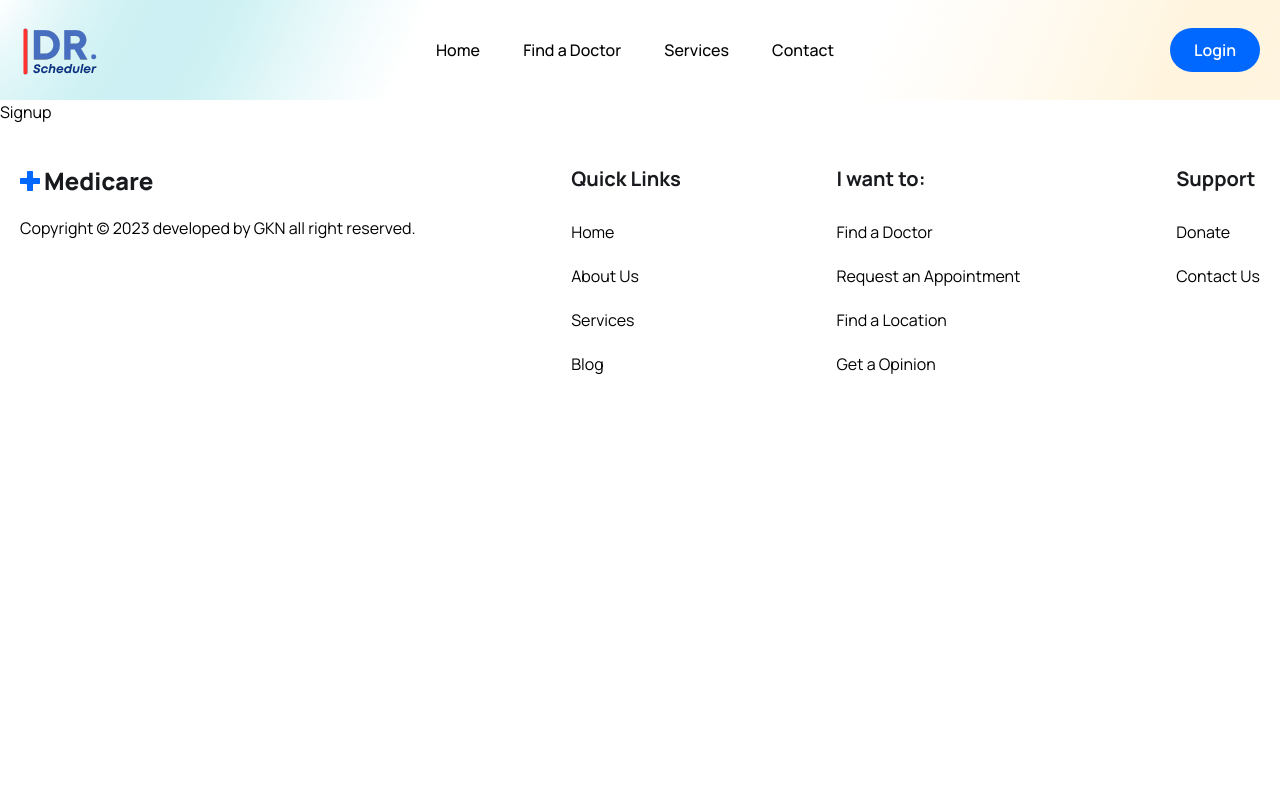
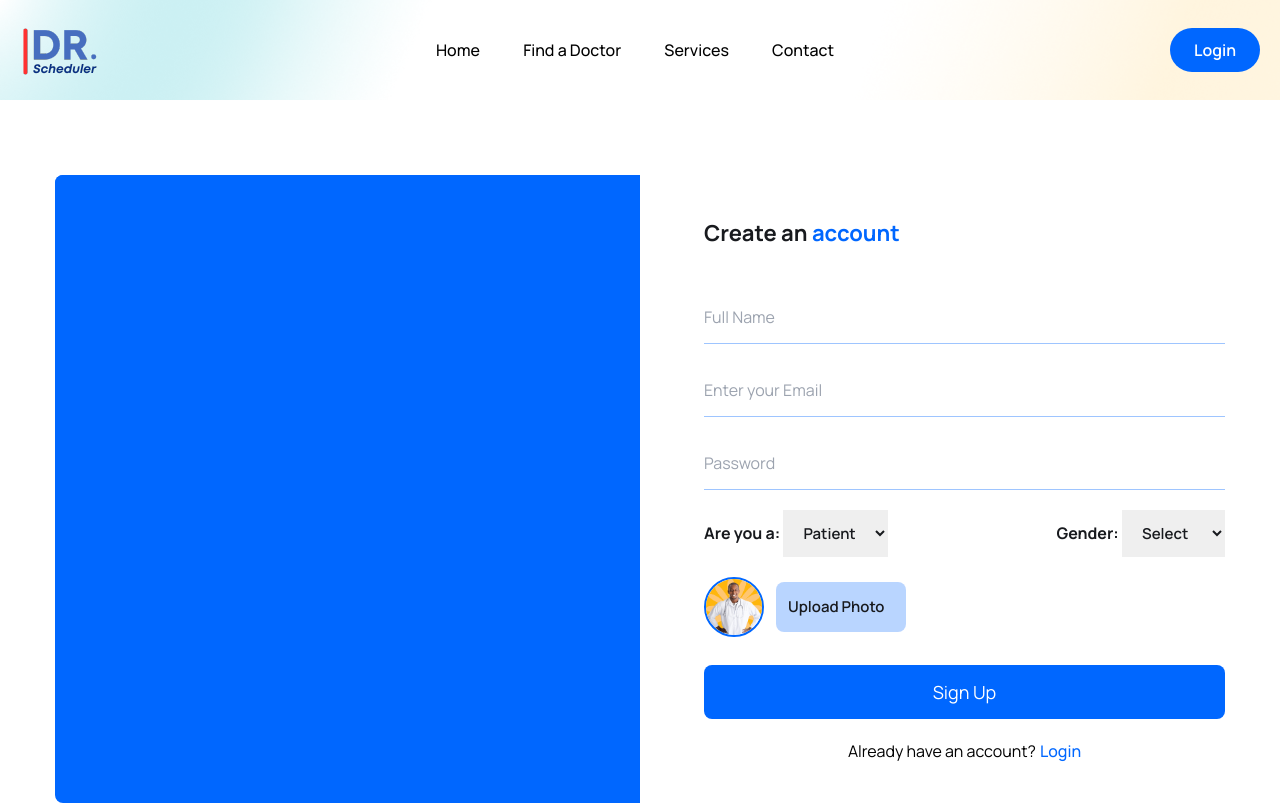
Before and after one commit to Gautam-Adhikari/drscheduler2, a React (Vite) app: page /register in a window 1280 px wide. Shown: the top 805 px of the page. Built offline with nearby package versions, Linux system fonts and the light colour scheme.

Commit message:
signup page

```diff
--- a/src/pages/Signup.jsx
+++ b/src/pages/Signup.jsx
@@ -1,9 +1,118 @@
 import React from 'react'
+import signupImg from '../assets/images/signup.gif'
+import avatar from '../assets/images/doctor-img01.png'
+import { Link } from 'react-router-dom';
 
 const Signup = () => {
   return (
-    <div>Signup</div>
-  )
-}
+    <section className="px-5 xl:px-0">
+    <div className="max-w-[1170px] mx-auto">
+    <div className="grid grid-cols-1 lg:grid-cols-2">
+        {/*   ======= img box ======= */}
+    <div className="hidden lg:block bg-primaryColor rounded-l-lg">
+    <figure className="rounded-l-lg">
+      <img src={signupImg} alt="" className="w-full rounded-l-lg"></img>
+    </figure> </div>
+
+    {/* ============= signup form ============= */}
+    <div className="rounded-l-lg lg:pl-16 py-10">
+    <h3 className=" text-headingColor text-[22px] leading-9 font-bold mb-10">
+      Create an <span className=" text-primaryColor">account</span>
+    </h3>
+
+    <form>
+    <div className="mb-5">
+    <input type= "text"
+    placeholder="Full Name"
+    name=" name" value=""
+    className="w-full pr-4 py-3 border-b border-solid border-[#0066ff61]
+    focus:outline-none focus:border-b-primaryColor text-[16px] leading-7 text-headingColor
+    placeholder:text-textColor cursor-pointer" required />
+    </div>
+    <div className="mb-5">
+    <input type= "email"
+    placeholder="Enter your Email"
+    name="email" value=""
+    className="w-full pr-4 py-3 border-b border-solid border-[#0066ff61]
+    focus:outline-none focus:border-b-primaryColor text-[16px] leading-7 text-headingColor
+    placeholder:text-textColor cursor-pointer" required />
+    </div>
+    <div className="mb-5">
+    <input type= "password"
+    placeholder="Password"
+    name="" value=""
+    className="w-full pr-4 py-3 border-b border-solid border-[#0066ff61]
+    focus:outline-none focus:border-b-primaryColor text-[16px] leading-7 text-headingColor
+    placeholder:text-textColor cursor-pointer" required />
+    </div>
+
+
+    <div className="mb-5 flex items-center justify-between">
+    <label className="text-headingColor font-bold text-[16px] leading-7">
+    Are you a: <select name="role"
+    className=" text-textColor font-semibold text-[15px] leading-7 px-4 py-3
+    focus:outline-none">
+    <option value="patient">Patient</option>
+    <option value="doctor">Doctor</option>
+    </select>
+    </label>
+
+    <label className="text-headingColor font-bold text-[16px] leading-7">
+    Gender: <select name="gender"
+    className=" text-textColor font-semibold text-[15px] leading-7 px-4 py-3
+    focus:outline-none">
+    <option value="">Select</option>
+    <option value="male">Male</option>
+    <option value="female">Female</option>
+    </select>
+    </label>
+    </div>
+
+
+    <div className="mb-5 flex items-center gap-3">
+    <figure className="w-[60px] h-[60px] rounded-full border-2 border-solid
+    border-primaryColor flex items-center justify-center">
+    <img src={avatar} alt="" className="w-full rounded-full"/>
+    </figure>
+
+    <div className="relative w-[130px] h-[50px]">
+    <input
+    type="file"
+    name="photo"
+    id="customFile"
+    accept=".jpg, .png"
+    className="absolute top-0 left-0 w-full h-full opacity-0 cursor-pointer"
+    />
+
+    <label
+    htmlFor="customFile"
+    className="absolute top-0 left-0 w-full h-full flex items-center px-[0.75rem] py-[0.375rem] text-[15px] leading-6 overflow-hidden bg-[#0066ff46] text-headingColor font-semibold rounded-lg truncate cursor-pointer ">
+    Upload Photo </label>
+    </div>
+    </div>
+
+
+    <div className="mt-7">
+    <button
+    type="submit"
+    className="w-full bg-primaryColor
+  text-white text-[18px] leading-[30px] rounded-lg py-3">
+        Sign Up </button>
+    </div>
+
+    <p className="mt-5 text-textColor text-center">
+        Already have an account?
+    <Link to="/register" className=" text-primaryColor font-medium ml-1">
+      Login
+    </Link>
+    </p>
+
+    </form>
+    </div>
+    </div>
+    </div>
+    </section>
+    );
+};
 
 export default Signup
```
